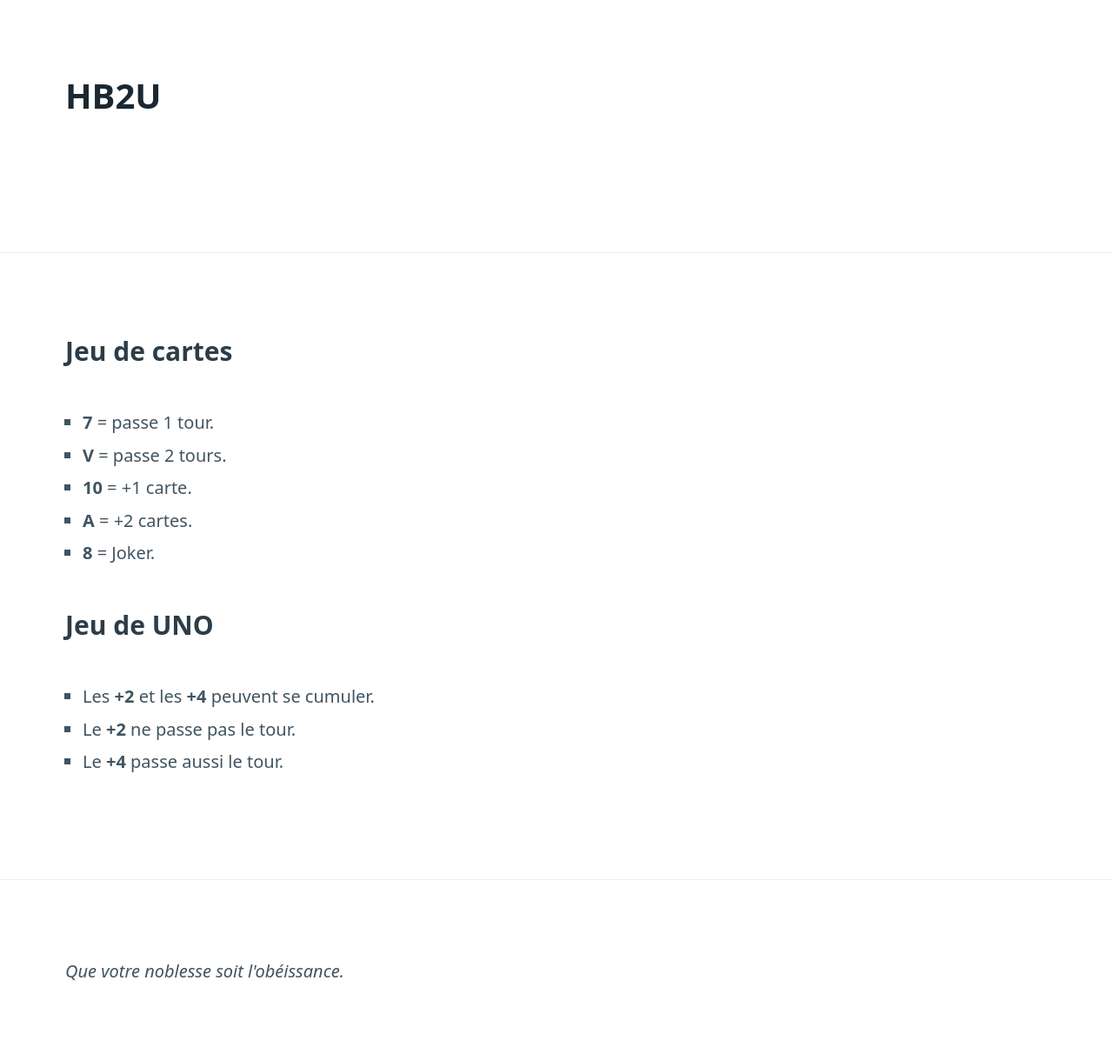
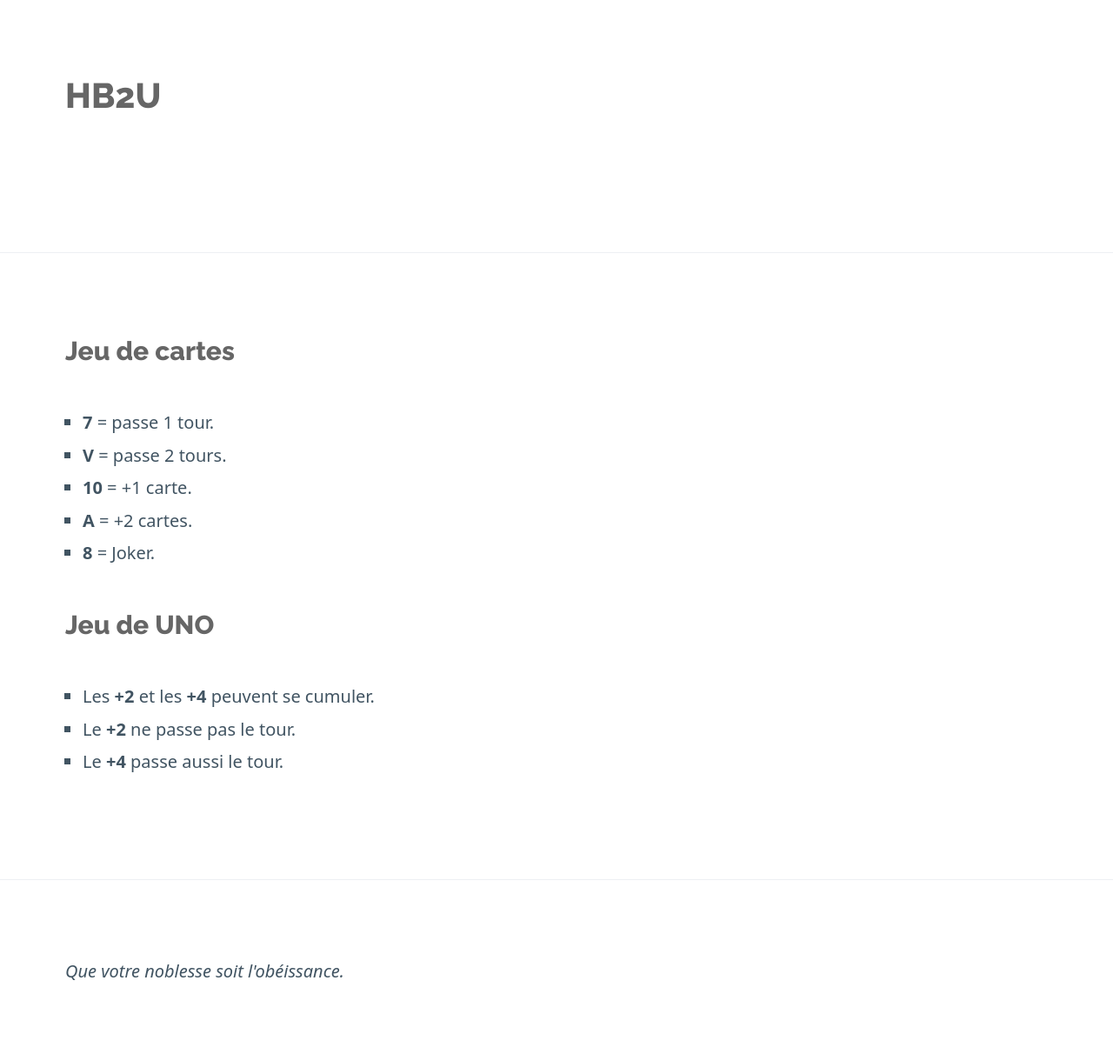
Before and after one commit to RjorS/RjorS.github.io, a Jekyll site: the page built from USP/rules.md, in a window 1280 px wide. Shown: the whole page at 87% size. Built offline with Jekyll 4.4.1, drawn with Linux system fonts in a browser that asks for light colours; our own code applies the rules of GitHub Pages for plain Markdown files.

Commit message:
Update head.html

```diff
--- a/_includes/head.html
+++ b/_includes/head.html
@@ -2,4 +2,4 @@
 <meta name="viewport" content="width=device-width, initial-scale=1">
 <title>HB2U</title>
 <link rel="stylesheet" href="https://unpkg.com/@picocss/pico@latest/css/pico.classless.min.css">
-<link rel="stylesheet" href="assets/css/custom.css">
+<link rel="stylesheet" href="../assets/css/custom.css">
```
